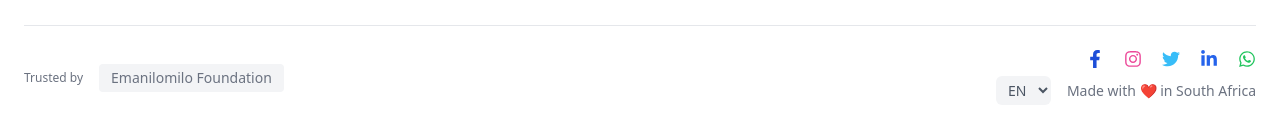
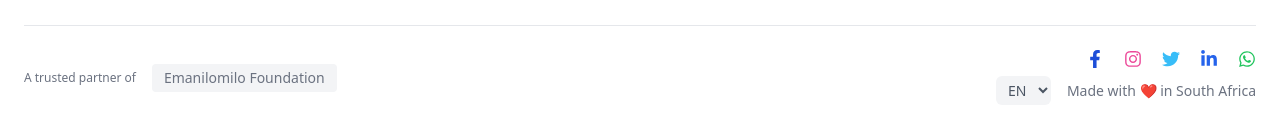
Before and after one commit to EmanilomiloKaido/takouri-co-site, a Next.js app: page / in a window 1280 px wide. Shown: the part 1800-1934 px from the top of the page. Built offline with nearby package versions, Linux system fonts and the light colour scheme.

Commit message:
Update ChatBoard and Footer

```diff
--- a/components/Footer.js
+++ b/components/Footer.js
@@ -210,7 +210,7 @@ export default function Footer({ showTopLine = true }) {
         {/* Bottom bar */}
         <div className="max-w-7xl mx-auto mt-8 border-t border-gray-200 pt-6 flex flex-col md:flex-row items-center justify-between gap-4 text-sm text-gray-500">
           <div className="flex items-center gap-4">
-            <div className="text-xs">Trusted by</div>
+            <div className="text-xs">A trusted partner of</div>
             <div className="flex gap-3 items-center">
               {["Emanilomilo Foundation"].map((txt, i) => (
                 <div
```
